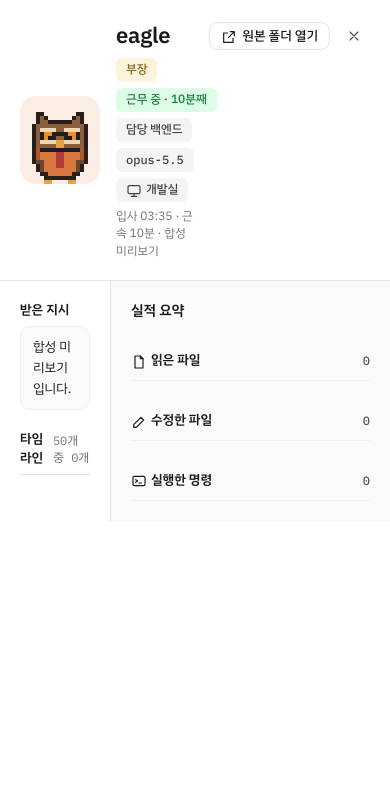
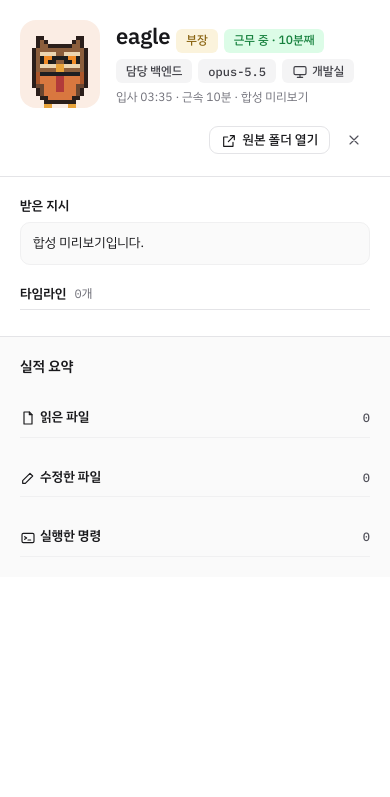
Before and after one commit to dbwk10317/owlfice, a website built with Vite: page dev/avatar.html in a window 390 px wide. Both pictures are taken after a click on the button "선택 직원 상세 · 4배". Shown: the top 797 px of the page. Built offline with nearby package versions, Linux system fonts and the light colour scheme; files whose address does not match are found by name.

Commit message:
T89 작은 화면의 상세 본문과 원본 링크 줄바꿈을 고친다

```diff
--- a/design/handoff/phrases.ko.json
+++ b/design/handoff/phrases.ko.json
@@ -226,7 +226,7 @@
 
   "employeeDetail": {
     "meta": "입사 {joined} · 근속 {elapsed} · 상사 {parent} · {office}",
-    "instruction": "받은 지시", "timeline": "타임라인", "timelineCount": "50개 중 {n}개", "more": "더 보기", "moreStep": "50개씩",
+    "instruction": "받은 지시", "timeline": "타임라인", "timelineCount": "{n}개", "more": "더 보기", "moreStep": "50개씩",
     "input": "입력", "result": "결과", "cut": "가운데 {size} 생략 · 앞뒤 2KB만 표시", "openRaw": "원본 열기",
     "summary": "실적 요약", "readFiles": "읽은 파일", "editedFiles": "수정한 파일", "commands": "실행한 명령", "times": "{n}회",
     "running": "진행 중 · {sec}초", "started": "백그라운드 시작", "ok": "성공", "fail": "실패", "rejected": "반려", "failTests": "실패 · 합격 {pass} / 반려 {fail}", "unknown": "결과 확인 불가"
--- a/src/popup-employee.ts
+++ b/src/popup-employee.ts
@@ -180,7 +180,7 @@ export function openEmployeeDetail(
     for (const e of got) list.append(eventRow(e));
     events += got.length;
     last = got.length ? got[got.length - 1] : reset ? null : last;
-    countEl.textContent = events <= PAGE ? fill(D.timelineCount, { n: events }) : String(events);
+    countEl.textContent = fill(D.timelineCount, { n: events });
     // 50개를 채워 받았을 때만 더 있을 수 있다
     moreBtn.hidden = got.length < PAGE;
     moreBtn.disabled = false;
@@ -399,7 +399,7 @@ export function openEmployeeDetail(
     btn.setAttribute("type", "button");
     btn.append(
       smallIcon(doc, externalSvg),
-      D.openRaw,
+      h(doc, "span", "ow-emp__linklabel", D.openRaw),
       h(doc, "span", "ow-mono ow-emp__linkfile", file),
     );
     const err = h(doc, "p", "ow-pop__error");
--- a/src/styles/popup.css
+++ b/src/styles/popup.css
@@ -488,13 +488,20 @@
 }
 .ow-emp__link {
   display: inline-flex;
+  max-width: 100%;
   align-items: center;
   gap: 6px;
   font-size: 12px;
   text-decoration: underline;
   text-underline-offset: 2px;
 }
+.ow-emp__linklabel {
+  flex: none;
+  white-space: nowrap;
+}
 .ow-emp__linkfile {
+  min-width: 0;
+  overflow-wrap: anywhere;
   color: var(--ow-ink-3);
   text-decoration: none;
 }
@@ -503,3 +510,36 @@
   height: 28px;
   padding-inline: 11px;
 }
+
+@media (max-width: 719px) {
+  .ow-emp {
+    flex-direction: column;
+  }
+  .ow-emp__main {
+    flex: none;
+  }
+  .ow-emp__aside {
+    width: auto;
+    border-left: 0;
+    border-top: 1px solid var(--ow-line);
+  }
+  .ow-pop__head--emp {
+    display: grid;
+    grid-template-columns: 80px minmax(0, 1fr);
+  }
+  .ow-pop__head--emp .ow-pop__actions {
+    grid-column: 1 / -1;
+    justify-self: end;
+  }
+  .ow-pop__head--emp .ow-pop__headmain {
+    overflow-wrap: anywhere;
+  }
+  .ow-pop__head--emp .ow-chip {
+    min-width: 0;
+    max-width: 100%;
+    height: auto;
+    min-height: 24px;
+    white-space: normal;
+    overflow-wrap: anywhere;
+  }
+}
```
Also changed, not shown: src/popup-employee.test.ts (+32 -3 lines).
